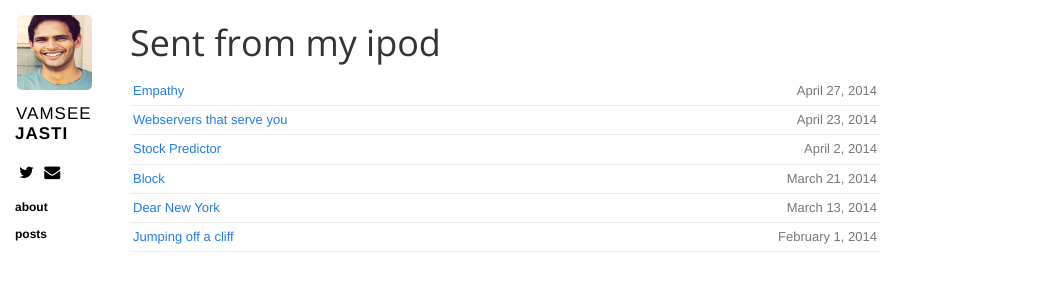
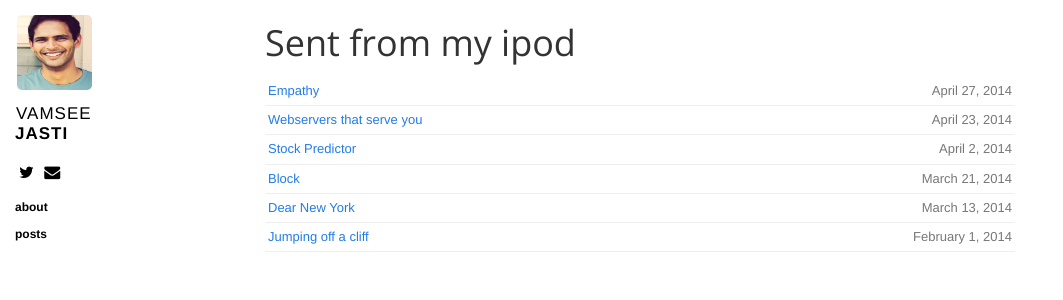
Before and after one commit to jasti/jasti.github.io, a Jekyll site: the page built from index.html, in a window 1280 px wide. Shown: the top 300 px of the page, without its empty margins (0-1063 px from the left). Built offline with Jekyll 4.4.1, drawn with Linux system fonts in a browser that asks for light colours; nearby versions of some CDN libraries; Markdown is read by kramdown in place of the engine named in the settings.

Commit message:
Centering blog

```diff
--- a/css/base.css
+++ b/css/base.css
@@ -97,8 +97,8 @@ a {
 
 .content {
 	max-width: 750px;
-	margin-left: 130px;
-	margin-right: 20px;
+    margin-left: auto;
+    margin-right: auto;
 	margin-bottom: 50px;
 }
 
```
